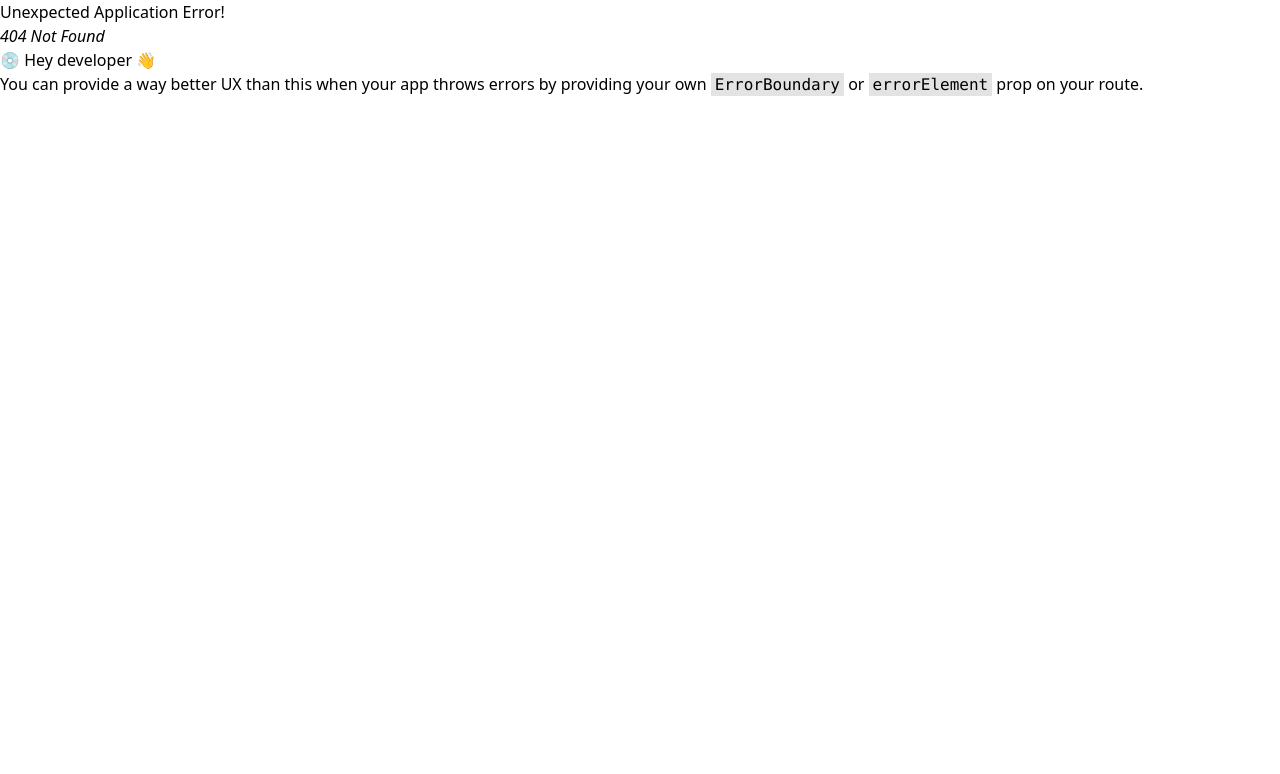
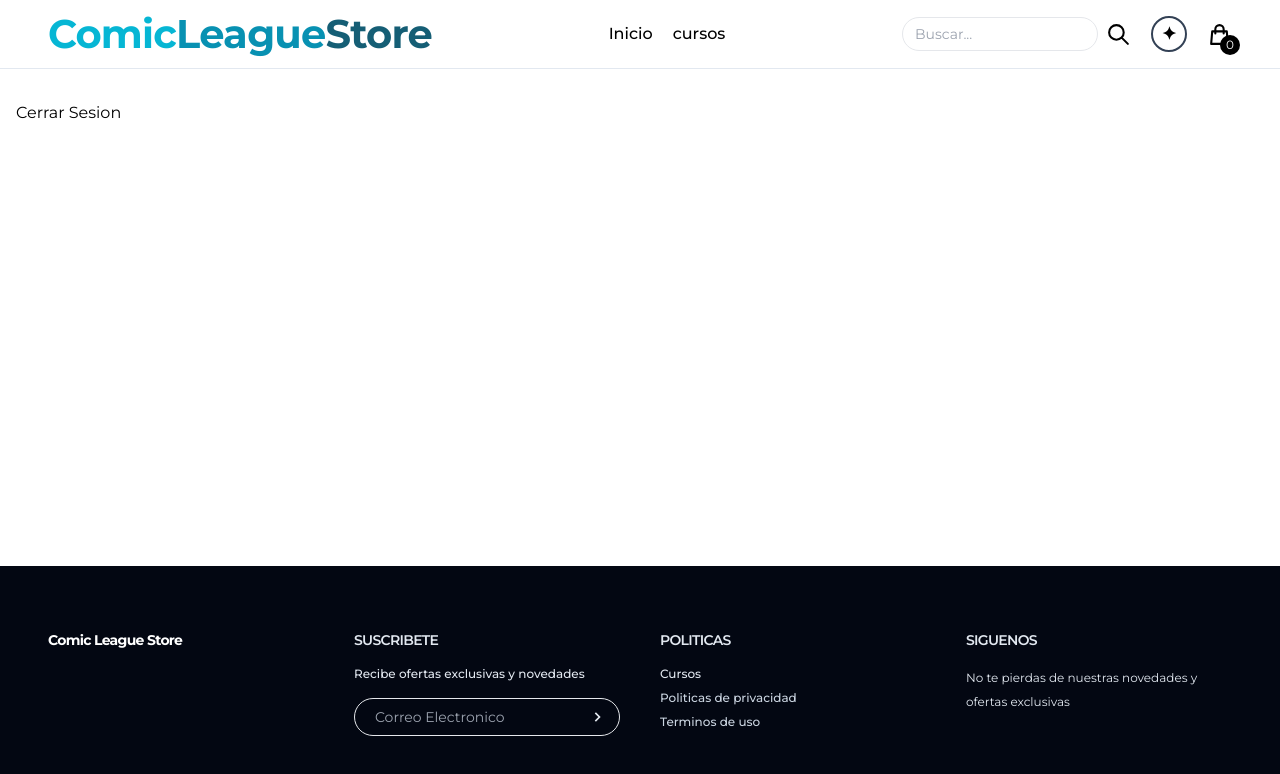
Before and after one commit to atuning120/proyectoIntegradorSoftware, a React (Vite) app in the folder comics-leagues-store/: page /userprofile in a window 1280 px wide. Before the commit this address had no page. Shown: the top 774 px of the page. Built offline with nearby package versions, Linux system fonts and the light colour scheme.

Commit message:
login y cierre de sesion listo

```diff
--- a/comics-leagues-store/src/components/shared/Navbar.jsx
+++ b/comics-leagues-store/src/components/shared/Navbar.jsx
@@ -12,13 +12,6 @@ const isAuthenticated = () => {
 	const token = localStorage.getItem('token');
 	return !!token; // Si hay un token, el usuario está autenticado
 };
-//Cerrar sesion
-const logout = () => {
-	localStorage.removeItem('token');
-	localStorage.removeItem('user');
-	// Redirigir a la página de login o home
-};
-//logout();
 
 //Si el usuario está logueado, extraer la primer letra del username
 const PrimerLetra=()=>{
@@ -30,7 +23,15 @@ const PrimerLetra=()=>{
 		return '\u{02726}';
 	}
 }
-console.log(PrimerLetra());
+
+//Direccion de redireccionamiento Elemento de perfil
+const perfil=()=>{
+	if(isAuthenticated()){
+		return '/userprofile';
+	}else{
+		return '/login';
+	}
+}
 
 export const Navbar = () => {
 	const [searchText, setSearchText] = useState(''); // Estado para almacenar el texto de búsqueda
@@ -76,7 +77,7 @@ export const Navbar = () => {
 				<div className='relative'>
 					{/* User Nav */}
 					<Link
-						to='/login'
+						to={perfil()}
 						className='border-2 border-slate-700 w-9 h-9 rounded-full grid place-items-center text-lg font-bold'
 					>
 						{PrimerLetra()}
--- a/comics-leagues-store/src/pages/Login.jsx
+++ b/comics-leagues-store/src/pages/Login.jsx
@@ -21,6 +21,13 @@ const fetchWithTimeout = (url, options, timeout = 5000) => {
             setTimeout(() => reject(new Error('Request timed out(no esta llegando al backend o no esta regresando)')), timeout)
         )
     ]);
+};
+const isAuthenticated = () => {
+	const token = localStorage.getItem('token');
+  if(token){
+    return true;
+  }
+	return false;
 };
 
 const Login = () => {
@@ -112,6 +119,9 @@ const Login = () => {
             // Si necesitas otros datos del usuario, también puedes guardarlos
              localStorage.setItem('user', JSON.stringify(data.data.login.user));
             setErrors([]); // limpia todos los errores
+
+            // Redirigir a la página de inicio
+            window.location.href = '/';
           }
         } else {
           console.log('Login failed:', response.statusText);
--- a/comics-leagues-store/src/pages/Signup.jsx
+++ b/comics-leagues-store/src/pages/Signup.jsx
@@ -4,7 +4,13 @@ import '../animations.css';
 import Login from './Login';
 import BackButton from '../components/BackButton';
 
-
+const isAuthenticated = () => {
+	const token = localStorage.getItem('token');
+  if(token){
+    return true;
+  }
+	return false;
+};
 
 const fetchWithTimeout = (url, options, timeout = 5000) => {
     return Promise.race([
--- a/comics-leagues-store/src/pages/UserProfile.jsx
+++ b/comics-leagues-store/src/pages/UserProfile.jsx
@@ -1,11 +1,28 @@
-import React from 'react'
+import React from 'react';
+import { useNavigate } from 'react-router-dom'; // Hook para la navegación
 
-const UserLibrary = () => {
+//Cerrar sesion
+const logout = () => {
+  localStorage.removeItem('token');
+  localStorage.removeItem('user');
+};
+
+const isAuthenticated = () => {
+  const token = localStorage.getItem('token');
+  return !!token; // Devuelve true si hay un token
+};
+
+const UserProfile = () => {
+  const navigate = useNavigate(); // Hook de react-router-dom para redirigir
+
+  const handleLogout = () => {
+    logout(); // Cierra la sesión
+    navigate('/'); // Redirige a la página de inicio
+  };
+
   return (
-    <div>
+    <button onClick={handleLogout}>Cerrar Sesion</button>
+  );
+};
 
-    </div>
-  )
-}
-
-export default UserLibrary
+export default UserProfile;
```
Also changed, not shown: comics-leagues-store/src/router/index.jsx (+6 -1 lines).
